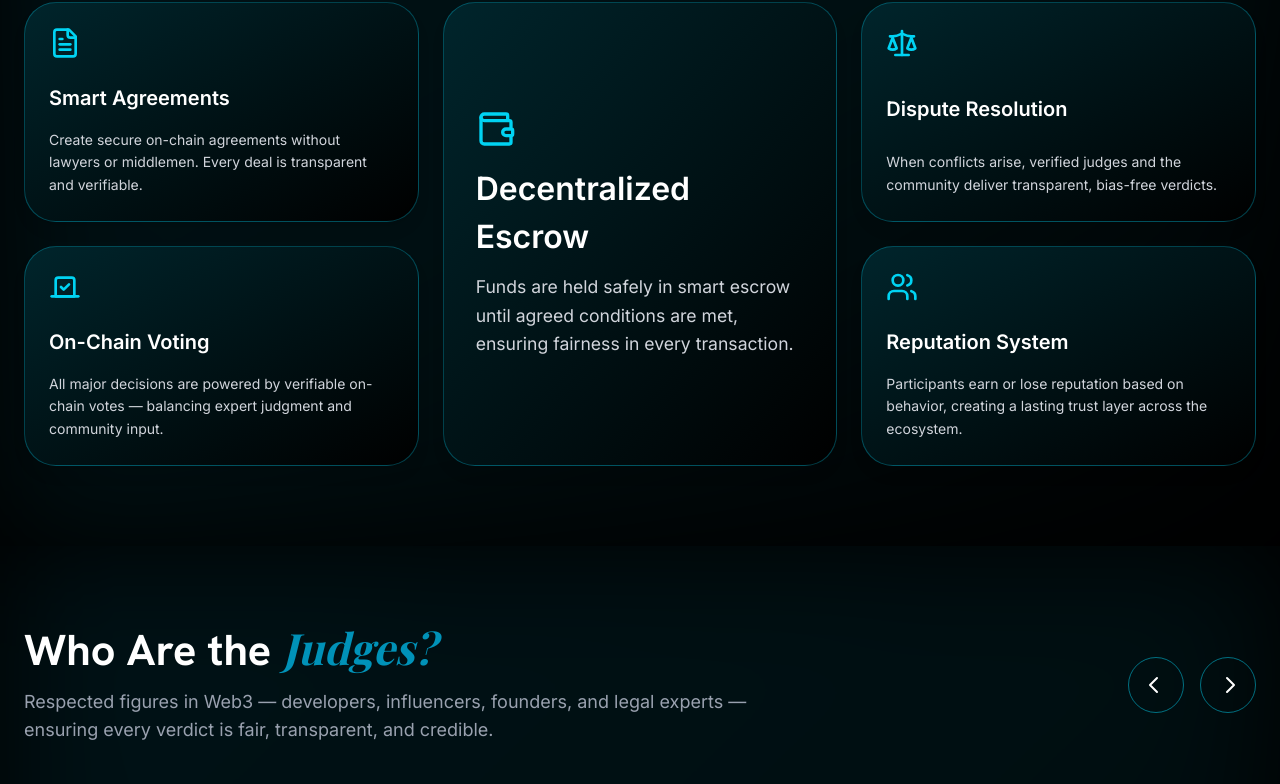
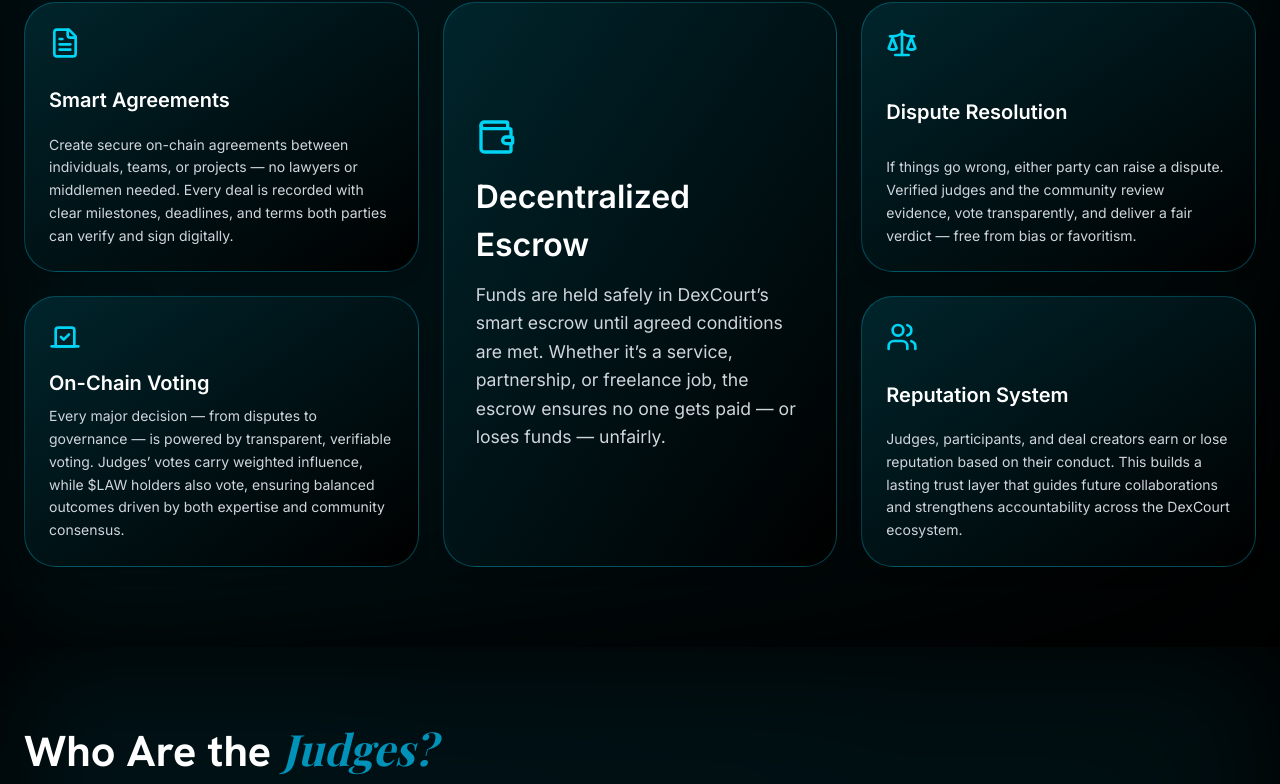
Before and after one commit to Ghravitee/web-court, a React (Vite) app: page / in a window 1280 px wide. Shown: the part 994-1778 px from the top of the page. Built offline with nearby package versions, Linux system fonts and the light colour scheme; a web font is replaced by a local one.

Commit message:
Update content descriptions across Judges, TokenUtility, and Features sections

```diff
--- a/src/sections/Features.tsx
+++ b/src/sections/Features.tsx
@@ -7,35 +7,35 @@
     icon: <FileText className="w-8 h-8 text-cyan-400" />,
     title: "Smart Agreements",
     description:
-      "Create secure on-chain agreements without lawyers or middlemen. Every deal is transparent and verifiable.",
+      "Create secure on-chain agreements between individuals, teams, or projects — no lawyers or middlemen needed. Every deal is recorded with clear milestones, deadlines, and terms both parties can verify and sign digitally.",
   },
   {
     id: "escrow",
     icon: <Wallet className="w-10 h-10 text-cyan-400" />,
     title: "Decentralized Escrow",
     description:
-      "Funds are held safely in smart escrow until agreed conditions are met, ensuring fairness in every transaction.",
+      "Funds are held safely in DexCourt’s smart escrow until agreed conditions are met. Whether it’s a service, partnership, or freelance job, the escrow ensures no one gets paid — or loses funds — unfairly.",
   },
   {
     id: "dispute",
     icon: <Scale className="w-8 h-8 text-cyan-400" />,
     title: "Dispute Resolution",
     description:
-      "When conflicts arise, verified judges and the community deliver transparent, bias-free verdicts.",
+      "If things go wrong, either party can raise a dispute. Verified judges and the community review evidence, vote transparently, and deliver a fair verdict — free from bias or favoritism.",
   },
   {
     id: "voting",
     icon: <Vote className="w-8 h-8 text-cyan-400" />,
     title: "On-Chain Voting",
     description:
-      "All major decisions are powered by verifiable on-chain votes — balancing expert judgment and community input.",
+      "Every major decision — from disputes to governance — is powered by transparent, verifiable voting. Judges’ votes carry weighted influence, while $LAW holders also vote, ensuring balanced outcomes driven by both expertise and community consensus.",
   },
   {
     id: "reputation",
     icon: <Users className="w-8 h-8 text-cyan-400" />,
     title: "Reputation System",
     description:
-      "Participants earn or lose reputation based on behavior, creating a lasting trust layer across the ecosystem.",
+      "Judges, participants, and deal creators earn or lose reputation based on their conduct. This builds a lasting trust layer that guides future collaborations and strengthens accountability across the DexCourt ecosystem.",
   },
 ];
 
--- a/src/sections/Judges.tsx
+++ b/src/sections/Judges.tsx
@@ -65,9 +65,11 @@
               data-aos-delay="200"
               className="text-gray-400 text-lg"
             >
-              Respected figures in Web3 — developers, influencers, founders, and
-              legal experts — ensuring every verdict is fair, transparent, and
-              credible.
+              DexCourt’s judges are respected figures in the Web3 space —
+              experienced developers, influencers, founders, and legal
+              professionals who’ve proven their integrity. They are carefully
+              vetted before being allowed to preside over disputes, ensuring
+              every verdict is credible and fair.
             </p>
           </div>
 
--- a/src/sections/TokenUtility.tsx
+++ b/src/sections/TokenUtility.tsx
@@ -75,7 +75,7 @@
           <div
             data-aos="fade-up"
             data-aos-delay="300"
-            className="p-8 rounded-2xl card-cyan glass transition-all duration-300 hover:-translate-y-1 hover:scale-105"
+            className="p-8 rounded-2xl card-cyan glass transition-all duration-300"
           >
             <div className="flex flex-col md:flex-row space-x-4">
               <div className="flex-shrink-0 w-14 h-14 rounded-full bg-cyan-500/10 flex items-center justify-center text-2xl">
@@ -96,7 +96,7 @@
           <div
             data-aos="fade-up"
             data-aos-delay="400"
-            className="p-8 rounded-2xl card-cyan glass transition-all duration-300 hover:-translate-y-1 hover:scale-105"
+            className="p-8 rounded-2xl card-cyan glass transition-all duration-300 "
           >
             <div className="flex flex-col md:flex-row space-x-4">
               <div className="flex-shrink-0 w-14 h-14 rounded-full bg-cyan-500/10 flex items-center justify-center text-2xl">
@@ -117,7 +117,7 @@
           <div
             data-aos="fade-up"
             data-aos-delay="500"
-            className="p-8 rounded-2xl card-cyan glass transition-all duration-300 hover:-translate-y-1 hover:scale-105"
+            className="p-8 rounded-2xl card-cyan glass transition-all duration-300"
           >
             <div className="flex flex-col md:flex-row space-x-4">
               <div className="flex-shrink-0 w-14 h-14 rounded-full bg-cyan-500/10 flex items-center justify-center text-2xl">
@@ -138,7 +138,7 @@
           <div
             data-aos="fade-up"
             data-aos-delay="600"
-            className="p-8 rounded-2xl card-cyan glass transition-all duration-300 hover:-translate-y-1 hover:scale-105"
+            className="p-8 rounded-2xl card-cyan glass transition-all duration-300 "
           >
             <div className="flex flex-col md:flex-row space-x-4">
               <div className="flex-shrink-0 w-14 h-14 rounded-full bg-cyan-500/10 flex items-center justify-center text-2xl">
```
